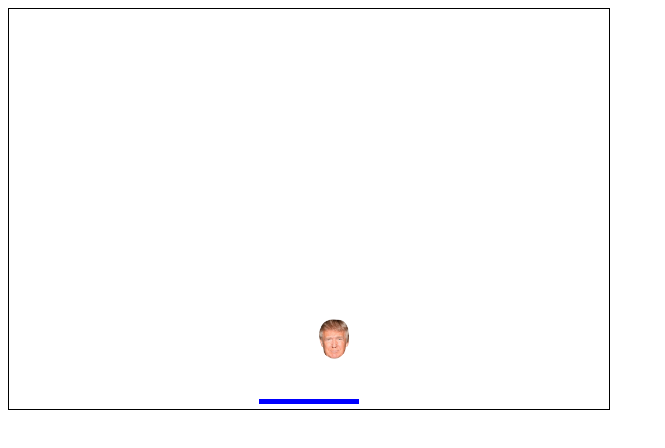
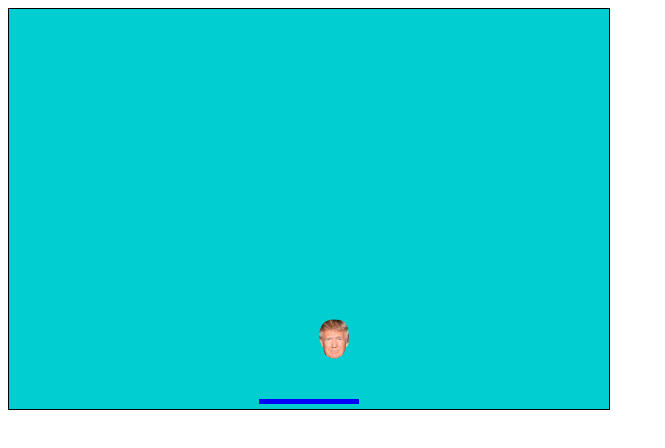
Before and after one commit to PrakashSrirangaswamy/Games, a plain HTML site: page Index.html in a window 1280 px wide. Shown: the whole page, without its empty margins (0-665 px from the left). Drawn offline with Linux system fonts and the light colour scheme.

Commit message:
change to speed and bg color

```diff
--- a/Index.html
+++ b/Index.html
@@ -6,6 +6,7 @@
     <style>
         #gm_canvas {
             border: 1px solid black;
+            background-color: darkturquoise;
         }
 
         img {
--- a/src/Paddle.js
+++ b/src/Paddle.js
@@ -3,7 +3,7 @@ export default class Paddle {
         this.width = 100;
         this.height = 5;
         this.gameWidth = gameWidth;
-        this.maxSpeed = 2;
+        this.maxSpeed = 5;
         this.speed = 0;
         this.position = {
             x: gameWidth / 2 - this.width / 2,
```
